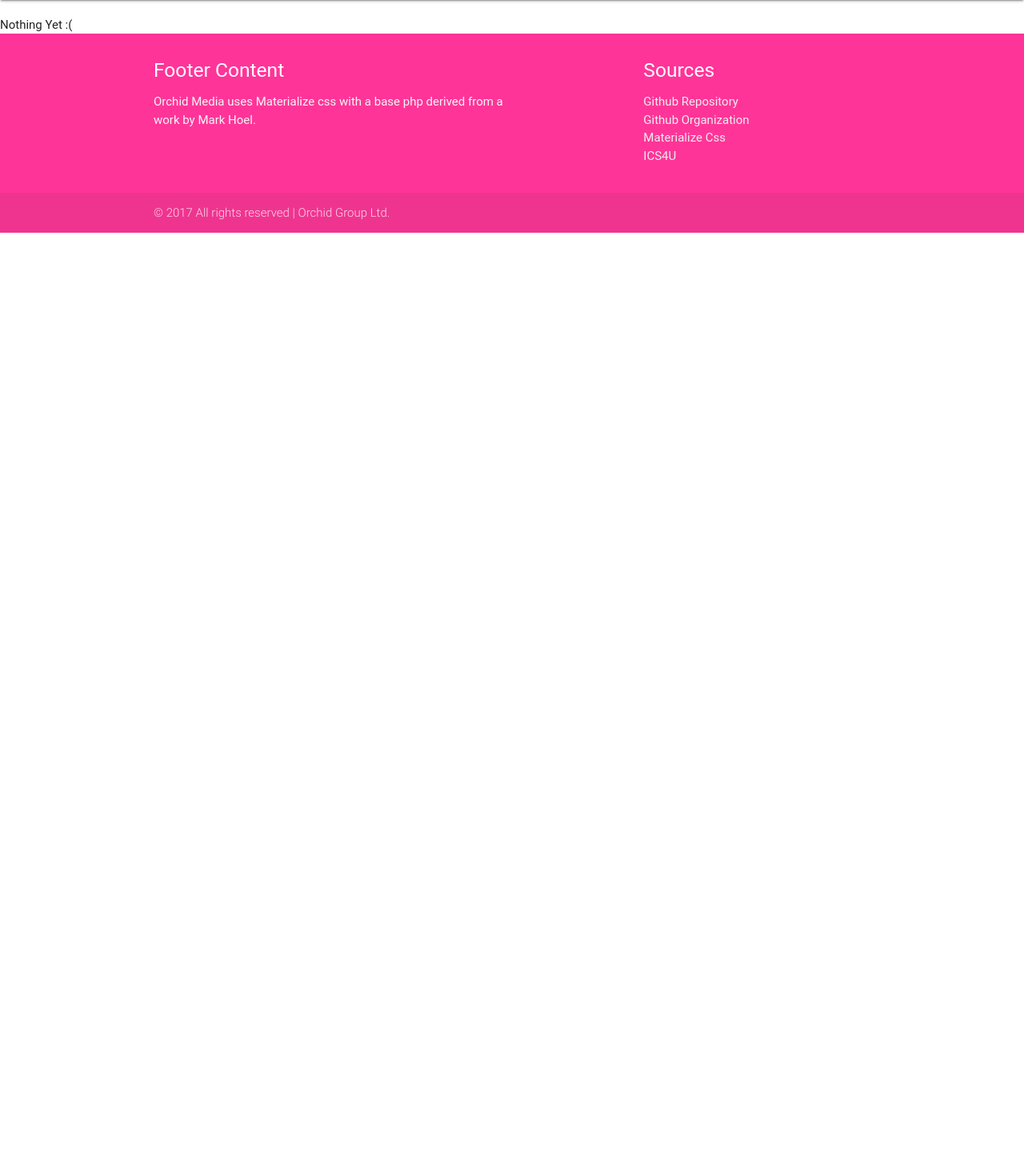
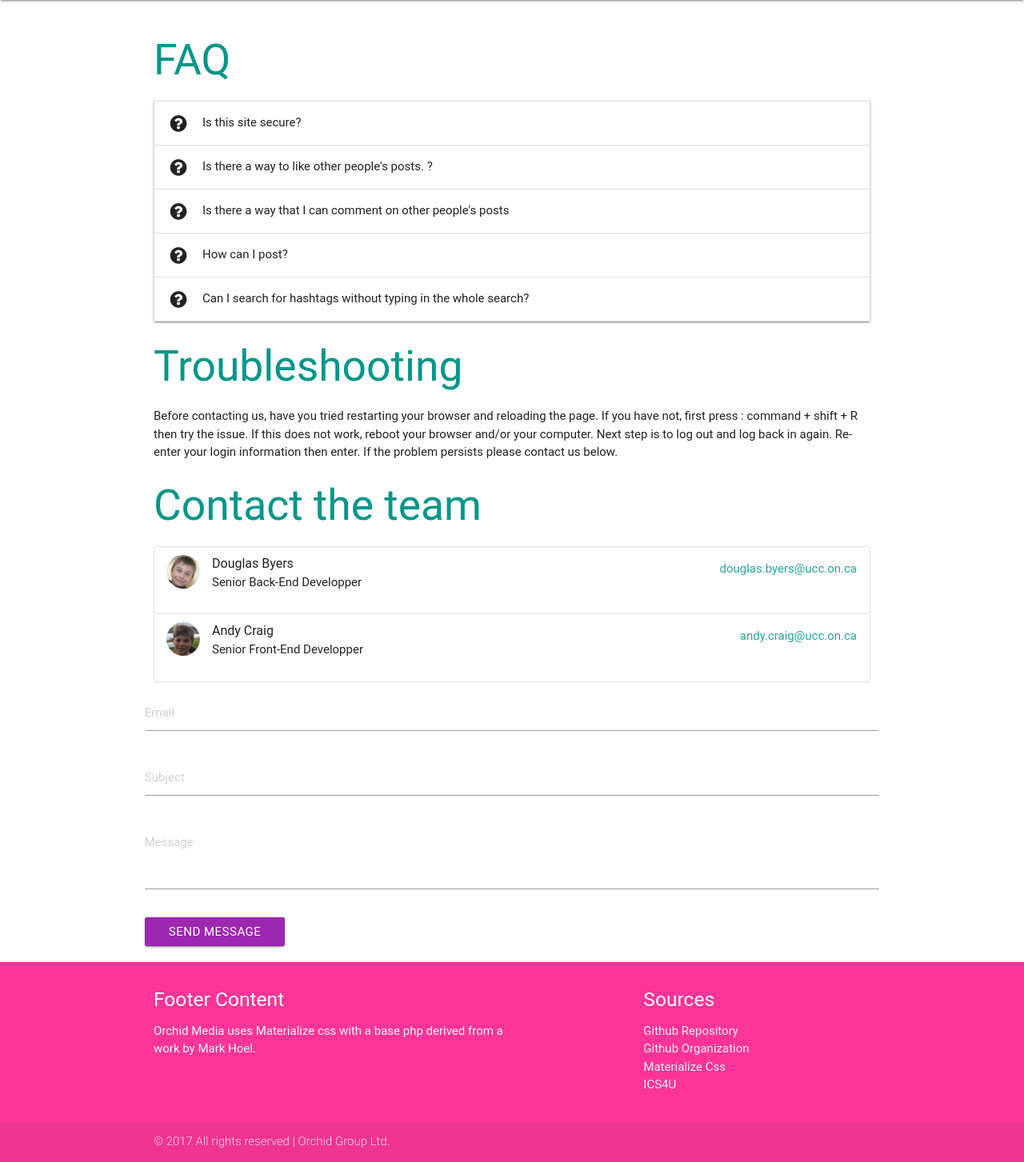
Before and after one commit to 0rchid/Orchid, a PHP site: page /edit.php in a window 1280 px wide, after a click on "HELP". Shown: the part 112-1565 px from the top of the page at 80% size. Before the commit the page ends 403 px from the top, so only its background shows below. Run offline with PHP 8.4, Linux system fonts and the light colour scheme; the visitor is signed in with stand-in values (Sample User, id 1); data comes from the database, SQL or seed files in the repository; data that the repository does not hold is empty; some libraries are stand-ins or nearby versions; some web fonts are replaced.

Commit message:
Help page 75% done

```diff
--- a/edit.php
+++ b/edit.php
@@ -652,7 +652,76 @@ $(document).ready(function(){
 </div>
 </section>
 <section id = "help">
-	Nothing Yet :(
+	<div class = "container">
+	<h2 style = "color: #009688;"> FAQ</h2>
+	<ul class="collapsible" data-collapsible="accordion">
+    <li>
+      <div class="collapsible-header"><i class="fa fa-question-circle"></i> Is this site secure?</div>
+      <div class="collapsible-body"><span>We use 2nd degree encryption on our password database and usename database to make sure that none of your precious information is leaked. We also provide strong security on hacking through injections that use htmlentities</span></div>
+    </li>
+		<li>
+      <div class="collapsible-header"><i class="fa fa-question-circle"></i> Is there a way to like other people's posts. ?</div>
+      <div class="collapsible-body"><span>On the other people's posts, there is a like button as well as a counter to see how many likes you have. We limit each person to liking once on each post so you can't get a million likes. </span></div>
+    </li>
+		<li>
+      <div class="collapsible-header"><i class="fa fa-question-circle"></i> Is there a way that I can comment on other people's posts</div>
+      <div class="collapsible-body"><span>Yes, all you have to do it click on the white part around the post and a little drop down opens with all the comments.</span></div>
+    </li>
+    <li>
+			<div class="collapsible-header"><i class="fa fa-question-circle"></i> How can I post?</div>
+			<div class="collapsible-body"><span>See that giant green button in the top left? That is how you post.</span></div>
+		</li>
+		<li>
+			<div class="collapsible-header"><i class="fa fa-question-circle"></i> Can I search for hashtags without typing in the whole search?</div>
+			<div class="collapsible-body"><span>Yes, if you click on any hashtag, it will search the database for any that are alike. </span></div>
+		</li>
+
+  </ul>
+	<h2 style = "color : #009688;"> Troubleshooting</h2>
+
+		Before  contacting us, have you tried restarting your browser and reloading the page. If you have not, first press : command + shift + R then try the issue. If this does not work, reboot your browser and/or your computer.
+		Next step is to log out and log back in again. Re-enter your login information then enter. If the problem persists please contact us below.
+		<h2 style = "color : #009688;"> Contact the team </h2>
+		<ul class="collection">
+	 <li class="collection-item avatar">
+		 <img src="doug.png" alt="" class="circle">
+		 <span class="title">Douglas Byers</span>
+		 <br>
+
+		<p style " text-indent: 50px;"> Senior Back-End Developper</p>
+
+		 <a class = "secondary-content" href = "mailto:douglas.byers@ucc.on.ca"> douglas.byers@ucc.on.ca</a>
+	 </li>
+
+ <li class="collection-item avatar">
+	 <img src="andy.png" alt="" class="circle">
+	 <span class="title">Andy Craig</span>
+	 <br>
+
+	 Senior Front-End Developper
+	 <a href = "mailto:andy.craig@ucc.on.ca" class="secondary-content">andy.craig@ucc.on.ca </a>
+ </li>
+</ul>
+		<form action="https://formspree.io/andy.craig@ucc.on.ca" method="post">
+			<div>
+				<div class="row">
+					<div class="input-field">
+						<input type="text" name="_replyto" placeholder="Email" />
+					</div>
+					<div class="input-field">
+						<input type="text" name="problem" placeholder="Subject" />
+					</div>
+
+					<div class="input-field">
+						<textarea name="text" class = "materialize-textarea"placeholder="Message" rows="8"></textarea>
+					</div>
+					<div class="input-field">
+						<input class = "btn purple"type="submit" value="Send Message" />
+					</div>
+				</div>
+			</div>
+		</form>
+	<div>
 </section>
 <footer class="page-footer" style = "background-color:#ff3498">
 				 <div class="container">
```
